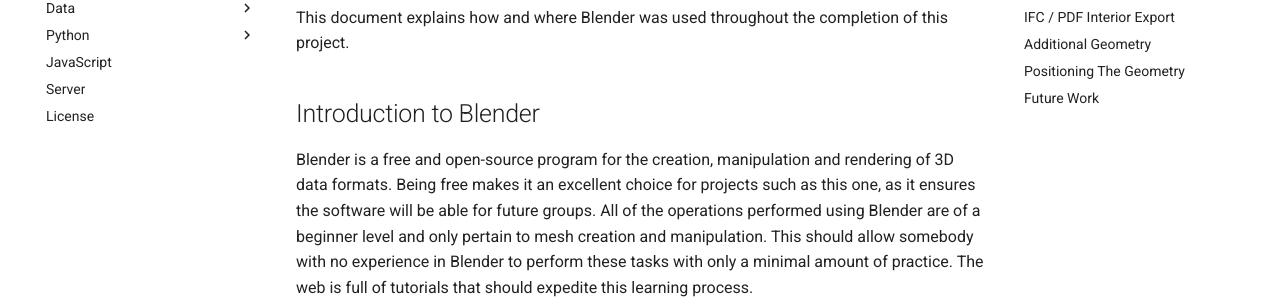
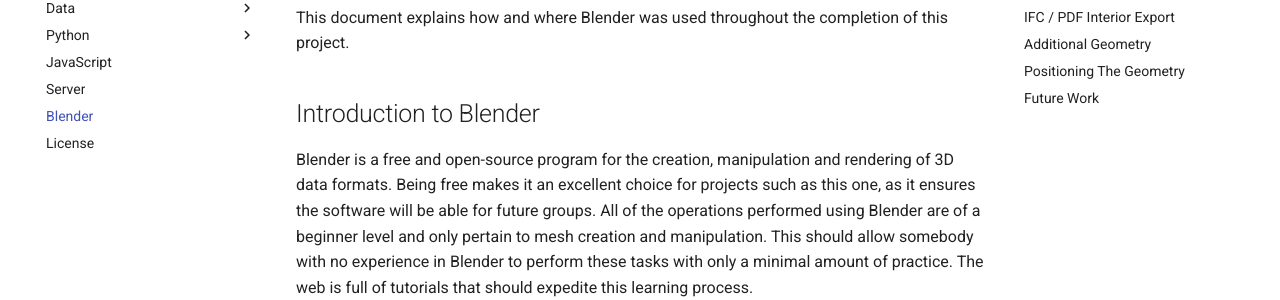
Before and after one commit to tudelft3d/Inclusive-TU-Delft-Map, an MkDocs documentation site: the page built from docs/blender_docs.md, in a window 1280 px wide. Shown: the part 175-475 px from the top of the page. Built offline with MkDocs 1.6.1 and Material for MkDocs 9.7.7, drawn with Linux system fonts in a browser that asks for light colours; comment, search, counter and statistics services are not loaded.

Commit message:
added blender doc to yml

```diff
--- a/mkdocs.yml
+++ b/mkdocs.yml
@@ -78,4 +78,5 @@
         #         - docs_js/camera/README.md
         #         - CameraControls: docs_js/camera/classes/CamerasControls.md
     - Server: server.md
+    - Blender: blender_docs.md
     - License: license.md
```
